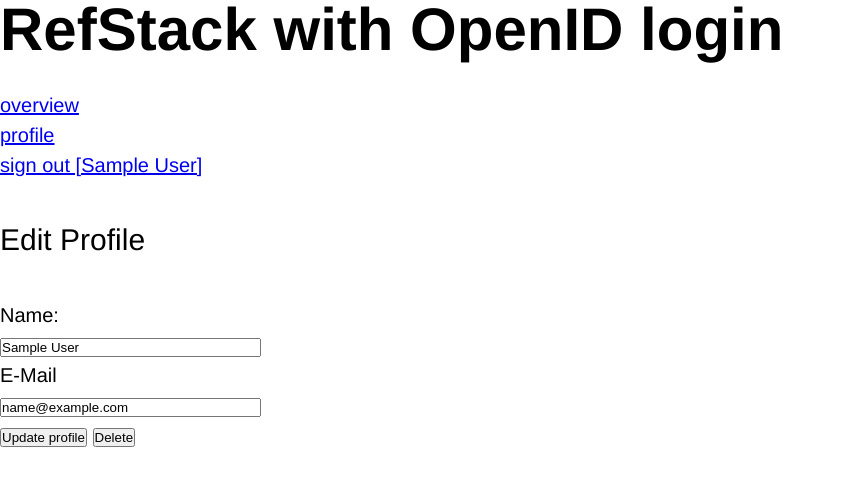
After one commit to openstack-archive/refstack, a Flask app: page /profile in a window 1280 px wide. The commit adds this page. Shown: the top 486 px of the page, without its empty margins (0-843 px from the left). Run offline with Flask 2, Linux system fonts and the light colour scheme; the visitor is signed in with stand-in values (Sample User, id 1); data comes from the database, SQL or seed files in the repository.

Commit message:
Adding Users model to alembic, and the openid templates.

```diff
--- /dev/null
+++ b/refstack/templates/edit_profile.html
@@ -0,0 +1,16 @@
+{% extends "layout.html" %}
+{% block title %}Edit Profile{% endblock %}
+{% block body %}
+  <h2>Edit Profile</h2>
+  <form action="" method=post>
+    <dl>
+      <dt>Name:
+      <dd><input type=text name=name size=30 value="{{ form.name }}">
+      <dt>E-Mail
+      <dd><input type=text name=email size=30 value="{{ form.email }}">
+    </dl>
+    <p>
+      <input type=submit value="Update profile">
+      <input type=submit name=delete value="Delete">
+  </form>
+{% endblock %}
--- /dev/null
+++ b/refstack/templates/layout.html
@@ -0,0 +1,19 @@
+<!doctype html>
+<title>{% block title %}Welcome{% endblock %} | RefStack</title>
+<link rel="stylesheet" type="text/css" href="{{ url_for('static',
+  filename='style.css') }}">
+  <link rel="stylesheet" type="text/css" href="/static/toast.css">
+<h1>RefStack with OpenID login</h1>
+<ul class=navigation>
+  <li><a href="{{ url_for('index') }}">overview</a>
+  {% if g.user %}
+  <li><a href="{{ url_for('edit_profile') }}">profile</a>
+  <li><a href="{{ url_for('logout') }}">sign out [{{ g.user.name }}]</a>
+  {% else %}
+  <li><a href="{{ url_for('login') }}">sign in</a>
+  {% endif %}
+</ul>
+{% for message in get_flashed_messages() %}
+  <p class=message>{{ message }}
+{% endfor %}
+{% block body %}{% endblock %}
--- a/refstack/web.py
+++ b/refstack/web.py
@@ -8,6 +8,7 @@
 import sqlite3
 import sys
 from flask import Flask, flash, request, redirect, url_for, render_template, g, session
+from flask_openid import OpenID
 from flask.ext.sqlalchemy import SQLAlchemy
 from flask.ext.admin import Admin, BaseView, expose
 from flask.ext.admin.contrib.sqlamodel import ModelView
@@ -44,6 +45,9 @@
 app.config['MAIL_PASSWORD'] = '0sx00qlvqbo3'
 
 mail = Mail(app)
+
+# setup flask-openid
+oid = OpenID(app)
 db = SQLAlchemy(app)
 
 
@@ -77,8 +81,29 @@
 		return '<Cloud %r>' % self.endpoint
 
 
+class User(db.Model):
+    id = db.Column(db.Integer, primary_key=True)
+    name = db.Column(db.String(60))
+    email = db.Column(db.String(200))
+    openid = db.Column(db.String(200), unique=True)
+
+    def __init__(self, name, email, openid):
+        self.name = name
+        self.email = email
+        self.openid = openid
+
+
 admin = Admin(app)
 admin.add_view(ModelView(Vendor, db.session))
+admin.add_view(ModelView(Cloud, db.session))
+admin.add_view(ModelView(User, db.session))
+
+
+@app.before_request
+def before_request():
+    g.user = None
+    if 'openid' in session:
+        g.user = User.query.filter_by(openid=session['openid']).first()
 
 
 @app.route('/', methods=['POST','GET'])
@@ -87,6 +112,100 @@
 	return render_template('index.html', vendors = vendors)
 
 
+@app.route('/login', methods=['GET', 'POST'])
+@oid.loginhandler
+def login():
+    """Does the login via OpenID.  Has to call into `oid.try_login`
+    to start the OpenID machinery.
+    """
+    # if we are already logged in, go back to were we came from
+    if g.user is not None:
+        return redirect(oid.get_next_url())
+    if request.method == 'POST':
+        openid = request.form.get('openid')
+        if openid:
+            return oid.try_login(openid, ask_for=['email', 'fullname',
+                                                  'nickname'])
+    return render_template('login.html', next=oid.get_next_url(),
+                           error=oid.fetch_error())
+
+
+@oid.after_login
+def create_or_login(resp):
+    """This is called when login with OpenID succeeded and it's not
+    necessary to figure out if this is the users's first login or not.
+    This function has to redirect otherwise the user will be presented
+    with a terrible URL which we certainly don't want.
+    """
+    session['openid'] = resp.identity_url
+    user = User.query.filter_by(openid=resp.identity_url).first()
+    if user is not None:
+        flash(u'Successfully signed in')
+        g.user = user
+        return redirect(oid.get_next_url())
+    return redirect(url_for('create_profile', next=oid.get_next_url(),
+                            name=resp.fullname or resp.nickname,
+                            email=resp.email))
+
+
+@app.route('/create-profile', methods=['GET', 'POST'])
+def create_profile():
+    """If this is the user's first login, the create_or_login function
+    will redirect here so that the user can set up his profile.
+    """
+    if g.user is not None or 'openid' not in session:
+        return redirect(url_for('index'))
+    if request.method == 'POST':
+        name = request.form['name']
+        email = request.form['email']
+        if not name:
+            flash(u'Error: you have to provide a name')
+        elif '@' not in email:
+            flash(u'Error: you have to enter a valid email address')
+        else:
+            flash(u'Profile successfully created')
+            db.session.add(User(name, email, session['openid']))
+            db.session.commit()
+            return redirect(oid.get_next_url())
+    return render_template('create_profile.html', next_url=oid.get_next_url())
+
+
+@app.route('/profile', methods=['GET', 'POST'])
+def edit_profile():
+    """Updates a profile"""
+    if g.user is None:
+        abort(401)
+    form = dict(name=g.user.name, email=g.user.email)
+    if request.method == 'POST':
+        if 'delete' in request.form:
+            db.session.delete(g.user)
+            db.session.commit()
+            session['openid'] = None
+            flash(u'Profile deleted')
+            return redirect(url_for('index'))
+        form['name'] = request.form['name']
+        form['email'] = request.form['email']
+        if not form['name']:
+            flash(u'Error: you have to provide a name')
+        elif '@' not in form['email']:
+            flash(u'Error: you have to enter a valid email address')
+        else:
+            flash(u'Profile successfully created')
+            g.user.name = form['name']
+            g.user.email = form['email']
+            db.session.commit()
+            return redirect(url_for('edit_profile'))
+    return render_template('edit_profile.html', form=form)
+
+
+@app.route('/logout')
+def logout():
+    session.pop('openid', None)
+    flash(u'You have been signed out')
+    return redirect(oid.get_next_url())
+
+
+
 if __name__ == '__main__':
 	app.logger.setLevel('DEBUG')
 	port = int(os.environ.get('PORT', 5000))
--- a/requirements.txt
+++ b/requirements.txt
@@ -3,6 +3,7 @@
 flask
 Flask-SQLAlchemy
 flask-admin
+flask-openid
 werkzeug==0.8.3
 flask==0.9
 Flask-Login==0.1.3
```
Also changed, not shown: alembic/versions/40d4c6d389ec_adding_cloud_and_use.py (added, +52 -0 lines), refstack/static/refstack.css (added, +45 -0 lines), refstack/templates/create_profile.html (added, +22 -0 lines), refstack/templates/index.html (+4 -10 lines), refstack/templates/login.html (added, +13 -0 lines), refstack/static/openid.png (added).
